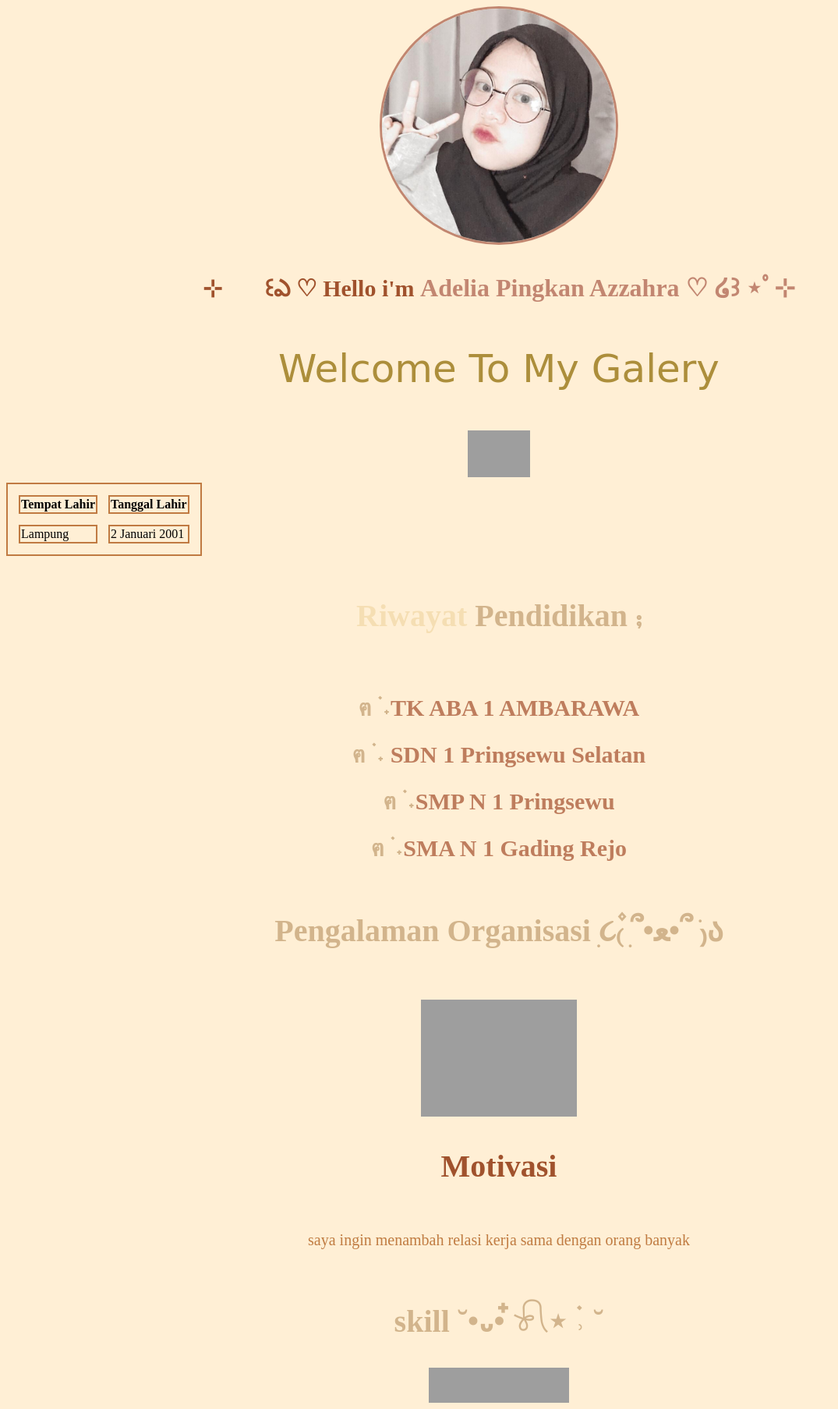
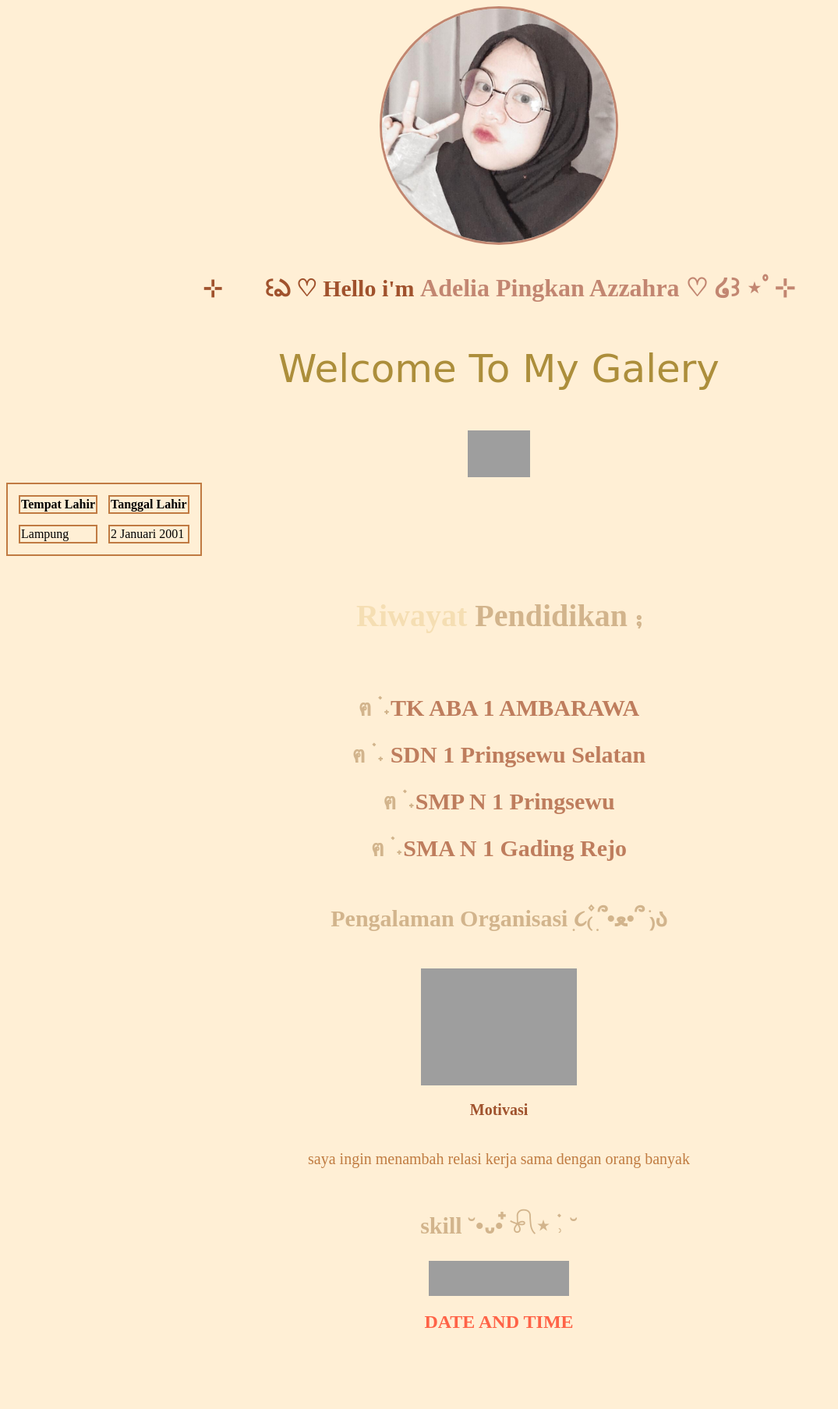
Before and after one commit to pingkanzhr/20190140001_AdeliaPingkanAzzahra_2019A, a PHP site: page / in a window 1280 px wide. Shown: the whole page at 78% size, without its empty margins (0-1075 px from the left). After the commit the page ends 1703 px from the top, so only its background shows below. Run offline with PHP 8.4, Linux system fonts and the light colour scheme; some web fonts are replaced; grey boxes are pictures that could not be loaded.

Commit message:
date time

```diff
--- a/index.html
+++ b/index.html
@@ -89,5 +89,11 @@
         </div>
     </section>
 
+      <div class="row">
+        <div class="col">
+          <h2 style="text-align: center;"><span><a href="praktikum.javascript.html" style="position: flex; text-decoration: none; color: tomato;" target="=_blank">DATE AND TIME</a></h2>
+        </div>
+    </div>
+
     </body>
   </html>
--- a/style.css
+++ b/style.css
@@ -83,14 +83,14 @@
   }
 
   .keempat h2{
-    font-size: 40px;
+    font-size: 30px;
     color: tan;
   }
 
   .imgorganisasi{
     display: flex;
     justify-content: center;
-    margin-top: 30px;
+    margin-top: 20px;
   }
 
   .kelima{
@@ -99,7 +99,7 @@
   }
 
   .kelima h3{
-    font-size: 40px;
+    font-size: 20px;
     color:sienna;
   }
 
@@ -111,7 +111,7 @@
   }
 
   .keenam h2{
-    font-size: 40px;
+    font-size: 30px;
     display: flex;
     color: tan;
     justify-content: center;
```
